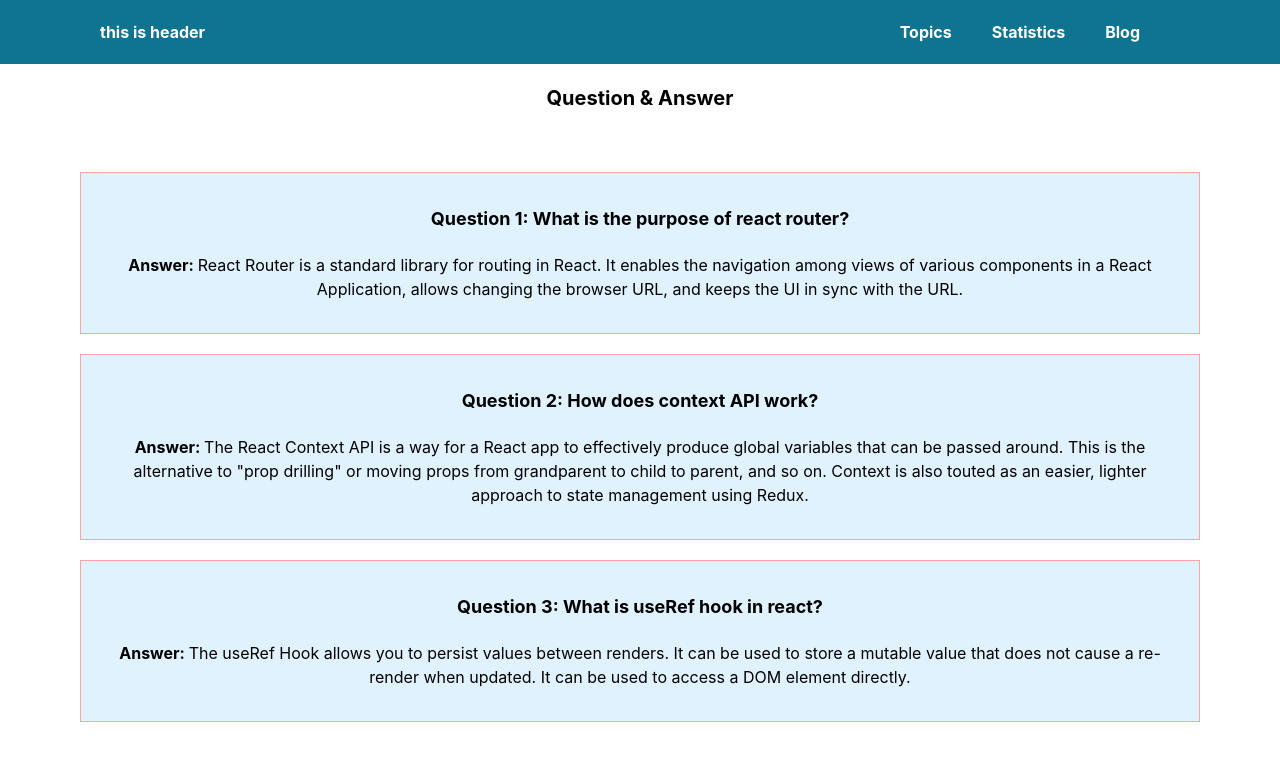
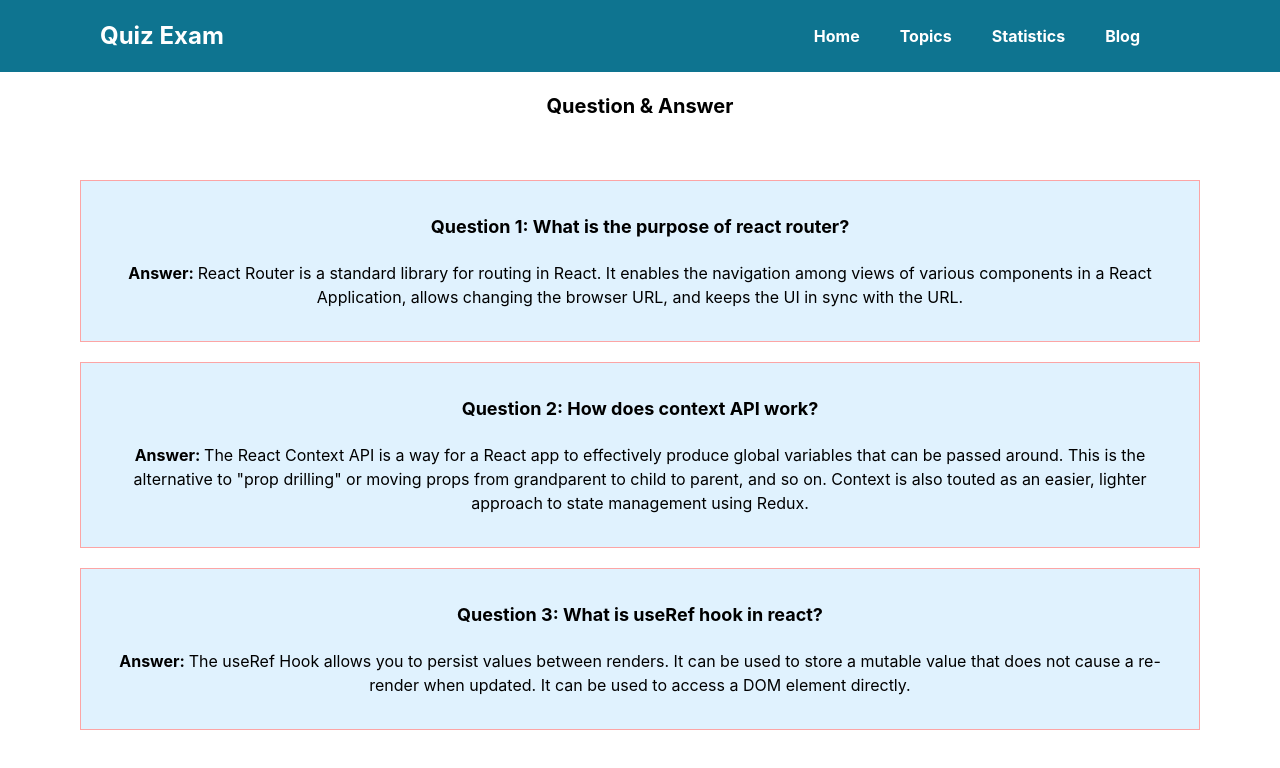
Before and after one commit to sadikaRimu/quize-cracker-repo, a React (Create React App) app: page /blog in a window 1280 px wide. Shown: the top 768 px of the page. Built offline with nearby package versions, Linux system fonts and the light colour scheme.

Commit message:
click handler done in quize part

```diff
--- a/src/components/Header/Header.js
+++ b/src/components/Header/Header.js
@@ -7,13 +7,14 @@ const Header = () => {
     const [open, setOpen] = useState(false);
     return (
         <div className='font-bold flex justify-between items-center bg-cyan-700 text-white p-5'>
-            <h2 className='ml-20'>this is header</h2>
+            <h2 className='ml-20 font-bold text-2xl'>Quiz Exam</h2>
             <div onClick={() => setOpen(!open)} className="h-6 w-6 bg-amber-900 md:hidden">
                 {
                     open ? <XMarkIcon /> : <Bars3CenterLeftIcon />
                 }
             </div>
             <nav className='mr-20'>
+                <Link className='mr-10 hover:text-red-800' to='/topics'>Home</Link>
                 <Link className='mr-10 hover:text-red-800' to='/topics'>Topics</Link>
                 <Link className='mr-10 hover:text-red-800' to='/statistics'>Statistics</Link>
                 <Link className='mr-10 hover:text-red-800' to='/blog'>Blog</Link>
--- a/src/components/Question/Question.js
+++ b/src/components/Question/Question.js
@@ -2,7 +2,7 @@ import React from 'react';
 import { EyeIcon } from '@heroicons/react/24/solid'
 
 const Question = ({ questions }) => {
-    const { id, question, options } = questions;
+    const { id, question, options, correctAnswer } = questions;
     // console.log(questions);
     const handleRightWrong = (option, id) => {
         const correctAns = questions.options.find(question => question.id === id);
@@ -14,18 +14,15 @@ const Question = ({ questions }) => {
         }
         // console.log(correctAns);
     }
-    const displayCorrectAns = (id) => {
-        // console.log(id);
-        //  const correctAnswer = questions.map(qs => qs.id);
-        //   const correctAnswer = questions.options.find(question => question.id === id);
-        // console.log(correctAnswer);
+    const displayCorrectAns = (correctAnswer) => {
+        alert(correctAnswer);
     }
     return (
         <div className=''>
 
             <div className='width-12 bg-slate-200 m-10 p-10 rounded'>
                 <div>
-                    <EyeIcon onClick={() => displayCorrectAns(id)} className="h-6 w-6 text-blue-500" />
+                    <EyeIcon onClick={() => displayCorrectAns(correctAnswer)} className="h-6 w-6 text-blue-500" />
                     <h2 className='font-bold mb-5 text-xl'>Question:{question}</h2>
 
                 </div>
--- a/src/components/Topics/Topics.js
+++ b/src/components/Topics/Topics.js
@@ -6,7 +6,10 @@ const Topics = () => {
     const quizeTopic = useLoaderData();
 
     return (
+        <div>
+            <img src='../../../public/exam.png' alt='' />
             <div className='flex flex-row'>
+
                 {
                     quizeTopic.data.map(topic => <Topic
                         key={topic.id}
@@ -14,6 +17,7 @@ const Topics = () => {
                     ></Topic>)
                 }
             </div >
+        </div>
     );
 };
 
```
Also changed, not shown: 2 other files (tests, documents, lock files or other folders). Lines whose indentation alone changed are shown as unchanged.
